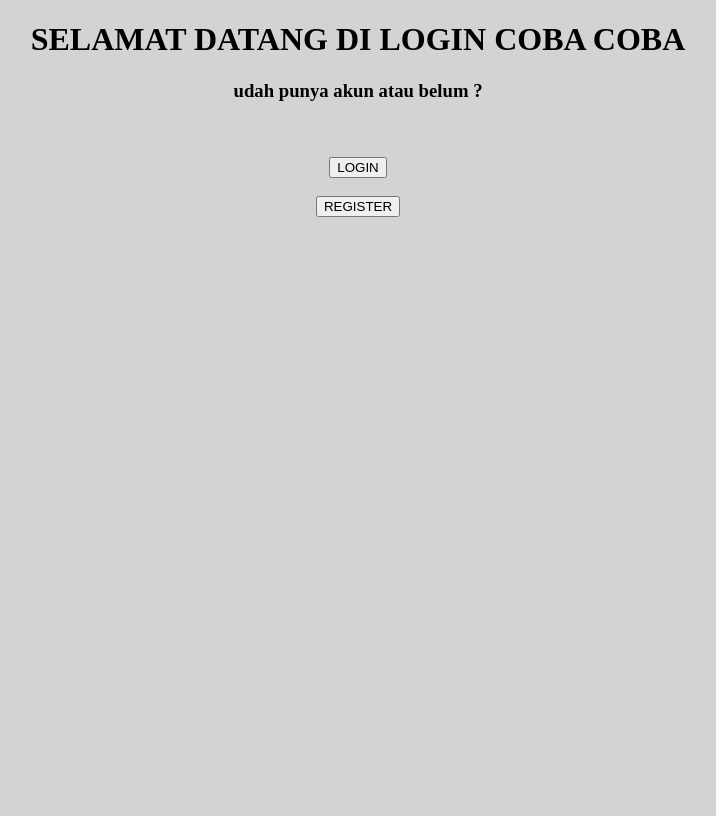
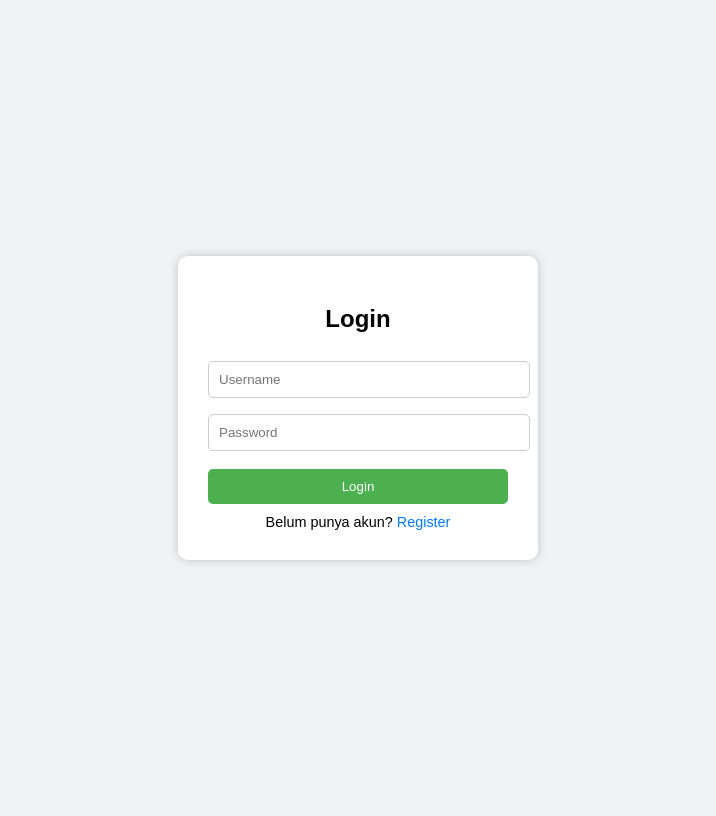
Before and after one commit to mhmmdnasruloh/journeyphp, a PHP site: page /Home.php in a window 1280 px wide. Shown: the whole page, without its empty margins (282-998 px from the left). Before the commit the page ends 217 px from the top, so only its background shows below. Run offline with PHP 8.4, Linux system fonts and the light colour scheme.

Commit message:
new container

```diff
--- a/cobalek/Home.php
+++ b/cobalek/Home.php
@@ -1,23 +1,80 @@
 <!DOCTYPE html>
 <html lang="en">
 <head>
-    <meta charset="UTF-8">
-    <meta name="viewport" content="width=device-width, initial-scale=1.0">
-    <title>Document</title>
+  <meta charset="UTF-8">
+  <title>Login/Register Box</title>
+  <style>
+    body {
+      font-family: Arial, sans-serif;
+      background-color: #f0f2f5;
+      display: flex;
+      justify-content: center;
+      align-items: center;
+      height: 100vh;
+    }
+
+    .container {
+      background-color: white;
+      padding: 30px;
+      border-radius: 10px;
+      box-shadow: 0 0 10px rgba(0,0,0,0.2);
+      width: 300px;
+    }
+
+    .container h2 {
+      text-align: center;
+      margin-bottom: 20px;
+    }
+
+    input[type="text"],
+    input[type="password"] {
+      width: 100%;
+      padding: 10px;
+      margin: 8px 0;
+      border: 1px solid #ccc;
+      border-radius: 5px;
+    }
+
+    button {
+      width: 100%;
+      padding: 10px;
+      background-color: #4CAF50;
+      color: white;
+      border: none;
+      border-radius: 5px;
+      margin-top: 10px;
+      cursor: pointer;
+    }
+
+    button:hover {
+      background-color: #45a049;
+    }
+
+    .switch {
+      margin-top: 10px;
+      text-align: center;
+      font-size: 0.9em;
+    }
+
+    .switch a {
+      color: #007bff;
+      text-decoration: none;
+    }
+  </style>
 </head>
-<body style ="background-color : LightGray; " >
+<body>
 
-    <center><h1> SELAMAT DATANG DI LOGIN COBA COBA </h1><center>
+  <div class="container">
+    <h2>Login</h2>
+    <form>
+      <input type="text" placeholder="Username" required>
+      <input type="password" placeholder="Password" required>
+      <button type="submit">Login</button>
+    </form>
+    <div class="switch">
+      Belum punya akun? <a href="register.php">Register</a>
+    </div>
+  </div>
 
-    <h3>udah punya akun atau belum ?</h3> <br> <br>
-
-    <a href ="login.php" >
-        <button>LOGIN</button>
-
-    <a/> <br> <br>
-
-    <a href ="register.php" >
-        <button>REGISTER</button>
-    <a/>
 </body>
 </html>
```
Also changed, not shown: cobalek/halaman.php (+53 -2 lines), cobalek/nice.php (added), cobalek/sahur.png (added), gambar/login.png (renamed from jpg/login.png), gambar/regis.png (renamed from jpg/regis.png).
